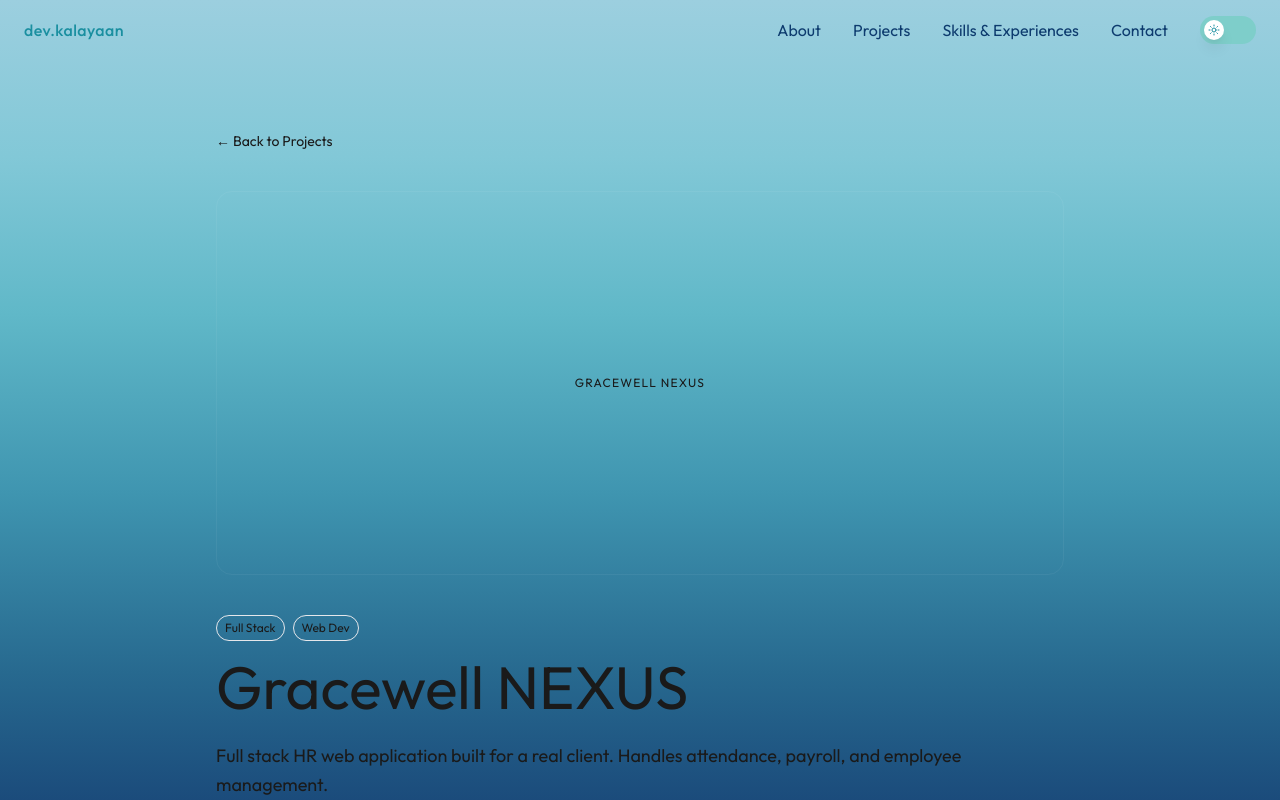
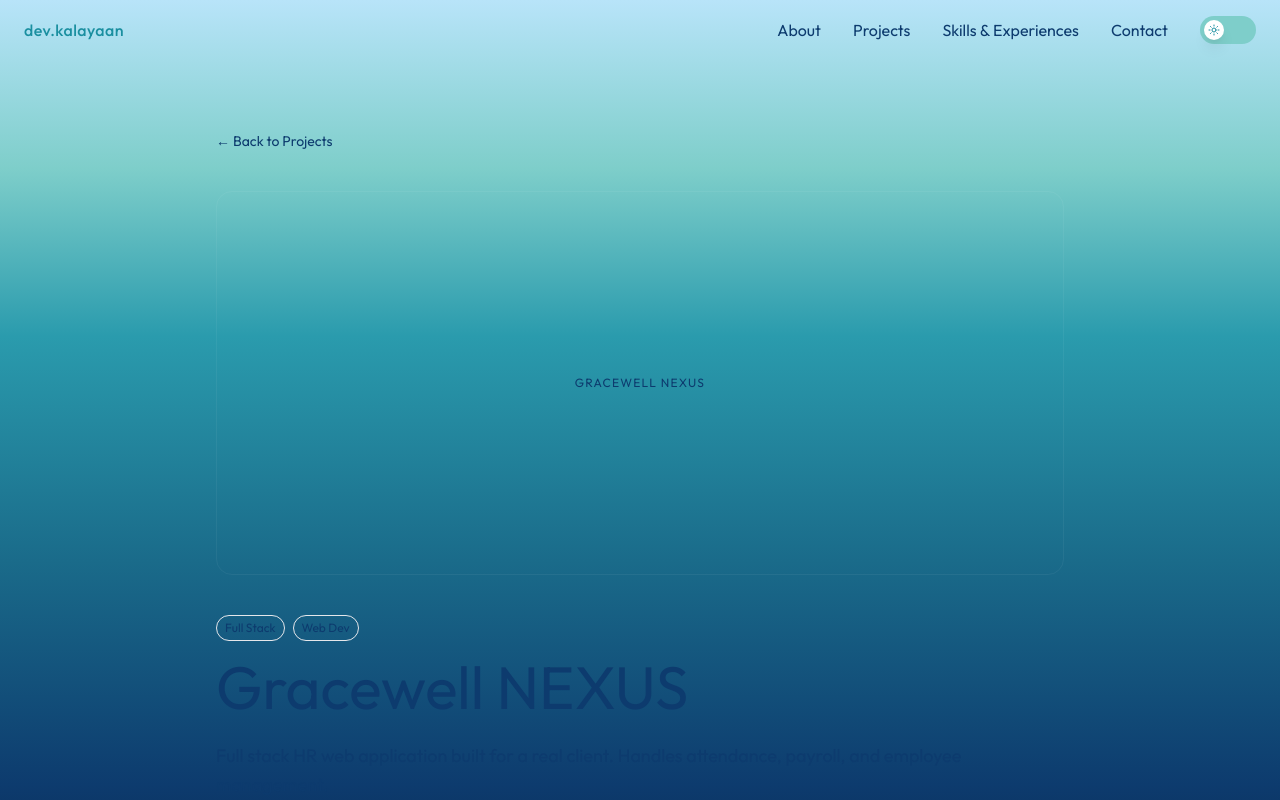
Before and after one commit to fredshekken/ida-portfolio, a Next.js app: page /projects/gracewell-nexus in a window 1280 px wide. Shown: the top 800 px of the page. Built offline with nearby package versions, Linux system fonts and the light colour scheme.

Commit message:
fix: light and dark mode

```diff
--- a/src/app/globals.css
+++ b/src/app/globals.css
@@ -55,11 +55,15 @@
     scroll-behavior: smooth;
   }
 
-    body {
-      background: var(--page-gradient);
-      color: var(--color-text);
-      font-family: 'Outfit', sans-serif;
-    }
+  body {
+    background: transparent;
+    color: #0D3B6E;
+    font-family: 'Outfit', sans-serif;
+  }
+
+  html.dark body {
+    color: #B8E4F9;
+  }
 
     /* Button system */
     .btn {
--- a/src/components/ClientWrapper.tsx
+++ b/src/components/ClientWrapper.tsx
@@ -29,7 +29,27 @@ export default function ClientWrapper({ children }: { children: React.ReactNode
 
   return (
     <ThemeContext.Provider value={{ isDark, setIsDark }}>
-      <div className="relative overflow-x-hidden">
+      <div
+        style={{
+          position: 'relative',
+          minHeight: '100vh',
+          overflowX: 'hidden',
+        }}
+      >
+        {/* Full document height gradient — stretches with content */}
+        <div
+          style={{
+            position: 'absolute',
+            top: 0,
+            left: 0,
+            right: 0,
+            bottom: 0,
+            zIndex: -1,
+            background: isDark
+              ? 'linear-gradient(180deg, #0D2A4A 0%, #0A1F3D 15%, #071828 30%, #050F20 50%, #040C1A 70%, #030810 85%, #020508 100%)'
+              : 'linear-gradient(180deg, #B8E4F9 0%, #7ECECA 15%, #2A9BAD 30%, #1A6B8A 50%, #0D3B6E 70%, #071F3D 85%, #020A1A 100%)',
+          }}
+        />
         <Navbar isDark={isDark} setIsDark={setIsDark} scrollDepth={scrollDepth} />
         {children}
         <Footer />
--- a/src/components/sections/AboutSection.tsx
+++ b/src/components/sections/AboutSection.tsx
@@ -42,7 +42,13 @@ const doubled = [...tools, ...tools];
 
 export default function AboutSection() {
   return (
-    <section id="about" className="relative px-6 py-20 overflow-hidden" style={{ background: "transparent" }}>
+    <section
+      id="about"
+      className="relative px-6 py-20 overflow-hidden"
+      style={{
+        background: 'transparent',
+      }}
+    >
       <div className="absolute inset-0 pointer-events-none overflow-hidden">
         {[...Array(14)].map((_, i) => (
           <motion.div
--- a/src/components/sections/ContactForm.tsx
+++ b/src/components/sections/ContactForm.tsx
@@ -13,9 +13,7 @@ export default function ContactForm() {
     <section
       id="contact"
       className="relative min-h-screen py-24 px-6 overflow-hidden flex items-center justify-center"
-      style={{
-        background: "transparent",
-      }}
+      style={{ background: 'transparent' }}
     >
       {/* Background wave */}
       <svg
--- a/src/components/sections/HeroSection.tsx
+++ b/src/components/sections/HeroSection.tsx
@@ -10,9 +10,7 @@ export default function HeroSection() {
     <section
       id="home"
       className="relative min-h-screen flex flex-col items-center justify-center overflow-hidden"
-      style={{
-        background: "transparent",
-      }}
+      style={{ background: 'transparent' }}
     >
 
       {/* Sun illustration removed */}
--- a/src/components/sections/ProjectsSection.tsx
+++ b/src/components/sections/ProjectsSection.tsx
@@ -426,9 +426,7 @@ export default function ProjectsSection() {
     <section
       id="projects"
       className="relative isolate w-full px-6 py-24 overflow-hidden"
-      style={{
-        background: "transparent",
-      }}
+      style={{ background: 'transparent' }}
     >
       {/* Bubbles */}
       <div className="absolute inset-0 z-0 pointer-events-none overflow-hidden">
--- a/src/components/sections/SkillsSection.tsx
+++ b/src/components/sections/SkillsSection.tsx
@@ -43,9 +43,7 @@ export default function SkillsSection() {
     <section
       id="skills"
       className="relative isolate px-6 py-24 overflow-hidden"
-      style={{
-        background: "transparent",
-      }}
+      style={{ background: 'transparent' }}
     >
       <div className="absolute inset-0 z-0 pointer-events-none opacity-25">
         {[...Array(24)].map((_, i) => (
```
